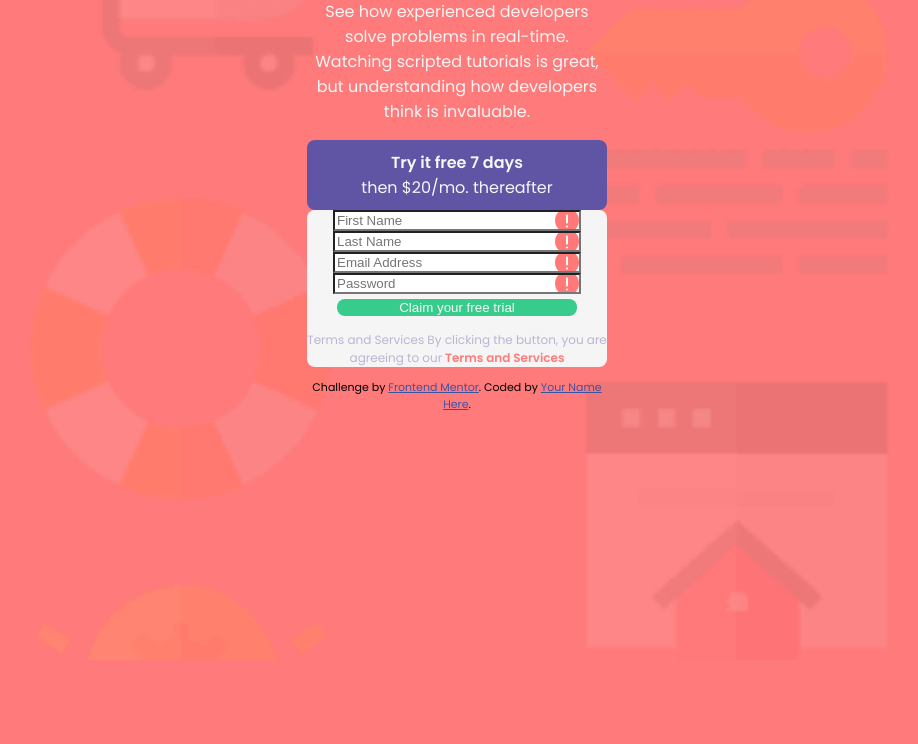
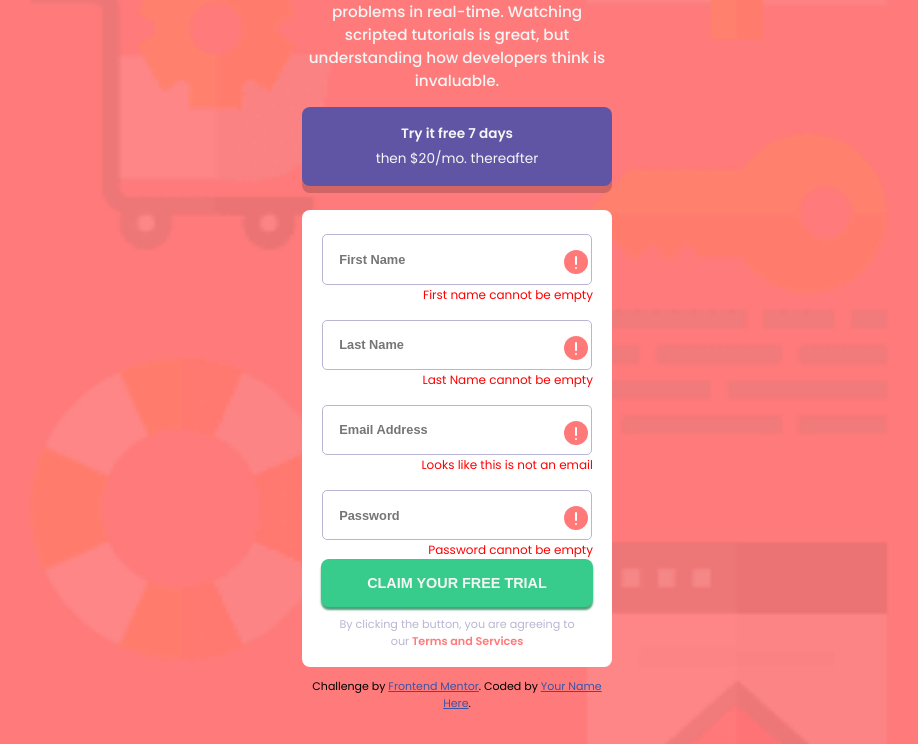
Before and after one commit to myrmnn/client-side-form-validation, a plain HTML site: page index.html in a window 1280 px wide. Shown: the part 140-884 px from the top of the page, without its empty margins (183-1101 px from the left). Before the commit the page ends 800 px from the top, so only its background shows below. Drawn offline with Linux system fonts and the light colour scheme.

Commit message:
added styles and js

```diff
--- /dev/null
+++ b/app.js
@@ -0,0 +1,20 @@
+//es6 class for reusability
+
+class FormValidator {
+	constructor(form, fields) {
+		this.form = form;
+		this.fields = fields;
+	}
+
+	initialize() {
+		console.log("form", this.form);
+		console.log("fields", this.fields);
+	}
+}
+
+const form = document.querySelector(".form");
+const fields = ["firstname", "lastname", "email", "password"];
+
+const validator = new FormValidator(form, fields);
+
+validator.initialize();
--- a/index.html
+++ b/index.html
@@ -32,6 +32,14 @@
 		</style>
 	</head>
 	<body>
+		<link
+			href="https://fonts.googleapis.com/css2?family=Poppins:wght@400;500;600;700&display=swap"
+			rel="stylesheet"
+		/>
+		<script
+			src="https://kit.fontawesome.com/15ba595f14.js"
+			crossorigin="anonymous"
+		></script>
 		<div class="top-left">
 			<h1 class="title">Learn to code by watching others</h1>
 			<p class="para">
@@ -45,21 +53,71 @@
 				<span class="trial__span">Try it free 7 days</span> then $20/mo.
 				thereafter
 			</div>
-			<form action="">
+			<form action="#" class="form">
+				<div class="input-group">
 					<input
 						class="firstname"
 						type="text"
 						placeholder="First Name"
 						required
-					pattern="[Mm]iriam"
 					/>
-				<input class="lastname" type="text" placeholder="Last Name" required />
+					<span class="error-message">First name cannot be empty</span>
+					<svg
+						class="icon icon-error hidden hidden"
+						width="24"
+						height="24"
+						xmlns="http://www.w3.org/2000/svg"
+					>
+						<g fill="none" fill-rule="evenodd">
+							<circle fill="#FF7979" cx="12" cy="12" r="12" />
+							<rect fill="#FFF" x="11" y="6" width="2" height="9" rx="1" />
+							<rect fill="#FFF" x="11" y="17" width="2" height="2" rx="1" />
+						</g>
+					</svg>
+				</div>
+				<div class="input-group">
+					<input
+						class="lastname"
+						type="text"
+						placeholder="Last Name"
+						required
+					/>
+					<span class="error-message">Last Name cannot be empty</span>
+					<svg
+						class="icon icon-error hidden hidden"
+						width="24"
+						height="24"
+						xmlns="http://www.w3.org/2000/svg"
+					>
+						<g fill="none" fill-rule="evenodd">
+							<circle fill="#FF7979" cx="12" cy="12" r="12" />
+							<rect fill="#FFF" x="11" y="6" width="2" height="9" rx="1" />
+							<rect fill="#FFF" x="11" y="17" width="2" height="2" rx="1" />
+						</g>
+					</svg>
+				</div>
+				<div class="input-group">
 					<input
 						class="email"
 						type="email"
 						placeholder="Email Address"
 						required
 					/>
+					<svg
+						class="icon icon-error hidden hidden"
+						width="24"
+						height="24"
+						xmlns="http://www.w3.org/2000/svg"
+					>
+						<g fill="none" fill-rule="evenodd">
+							<circle fill="#FF7979" cx="12" cy="12" r="12" />
+							<rect fill="#FFF" x="11" y="6" width="2" height="9" rx="1" />
+							<rect fill="#FFF" x="11" y="17" width="2" height="2" rx="1" />
+						</g>
+					</svg>
+					<span class="error-message">Looks like this is not an email</span>
+				</div>
+				<div class="input-group">
 					<input
 						class="password"
 						type="password"
@@ -67,10 +125,30 @@
 						required
 					/>
 
+					<svg
+						class="icon icon-error hidden hidden"
+						width="24"
+						height="24"
+						xmlns="http://www.w3.org/2000/svg"
+					>
+						<g fill="none" fill-rule="evenodd">
+							<circle fill="#FF7979" cx="12" cy="12" r="12" />
+							<rect fill="#FFF" x="11" y="6" width="2" height="9" rx="1" />
+							<rect fill="#FFF" x="11" y="17" width="2" height="2" rx="1" />
+						</g>
+					</svg>
+
+					<span class="error-message">Password cannot be empty</span>
+				</div>
+
 				<button class="btn">Claim your free trial</button>
+
 				<p class="terms">
-					Terms and Services By clicking the button, you are agreeing to
-					our<span class="terms__span"> Terms and Services</span>
+					By clicking the button, you are agreeing to our<span
+						class="terms__span"
+					>
+						Terms and Services</span
+					>
 				</p>
 			</form>
 		</div>
--- a/style.scss
+++ b/style.scss
@@ -12,8 +12,8 @@ $grayishBlue: hsl(246, 25%, 77%);
 body {
 	background-image: url("/images/bg-intro-mobile.png");
 	background-repeat: no-repeat;
-	width: 300px;
-	margin: 0 auto;
+	width: 310px;
+	margin: 2rem auto;
 	background-color: $Red;
 	background-position: center;
 	background-size: 110%;
@@ -28,11 +28,26 @@ body {
 	color: whitesmoke;
 }
 
+.title {
+	width: 80%;
+	font-size: 1.5rem;
+	margin: 0 auto;
+}
+
+.para {
+	font-weight: 500;
+	font-size: 0.95rem;
+}
+
 .trial {
 	background-color: $Blue;
 	border-radius: 8px;
 	text-align: center;
-	padding: 10px 0;
+	padding: 15px 0;
+	font-size: 0.85rem;
+	line-height: 1.8;
+	margin-bottom: 1.5rem;
+	box-shadow: 0px 7px 0px rgba(0, 0, 0, 0.18);
 
 	&__span {
 		font-weight: 600;
@@ -41,8 +56,9 @@ body {
 }
 
 form {
-	background-color: whitesmoke;
+	background-color: white;
 	border-radius: 8px;
+	padding: 0.5rem 0.25rem;
 }
 
 .btn {
@@ -50,31 +66,73 @@ form {
 	border: none;
 	border-radius: 8px;
 	margin: 0 auto;
-	padding: 15px px;
 }
 
 input {
 	display: block;
-	margin: 0 auto;
+	margin: 1rem auto;
+	padding: 1.3em;
+	font-size: 0.8rem;
+	border: 1px solid $grayishBlue;
+	border-radius: 5px;
+	width: 78%;
+
+	&::placeholder {
+		font-weight: 600;
+	}
 }
 
-input,
+.error-message {
+	text-align: right;
+	display: block;
+	margin-top: -15px;
+	font-size: 12px;
+	color: red;
+	padding-right: 15px;
+}
+
 .btn {
-	width: 80%;
+	padding: 1rem 2rem;
+	text-transform: uppercase;
+	font-size: 0.9rem;
+	width: 90%;
+	font-weight: 600;
+	box-shadow: 0px 3px 2px hsla(154, 59%, 33%, 0.8);
+	cursor: pointer;
+	transition: all 0.3s ease-in;
+
+	&:hover {
+		background-color: $Blue;
+	}
+
+	&:active {
+		transform: translateY(2px);
+		box-shadow: none;
+	}
+}
+
+.icon {
+	width: 24px;
+	height: 24px;
+	position: absolute;
+	top: 16px;
+	right: 20px;
+	pointer-events: none;
+	z-index: 2;
+}
+
+.input-group {
+	position: relative;
 }
 
 .terms {
 	color: $grayishBlue;
-	font-size: 12px;
+	font-size: 0.7rem;
+	width: 80%;
+	margin: 0.55rem auto;
 
 	&__span {
 		color: $Red;
 		font-weight: 600;
 	}
 }
-
-input:invalid:required {
-	background-image: url("/images/icon-error.svg");
-	background-repeat: no-repeat;
-	background-position: right;
-}
```
Also changed, not shown: style.css, 1 other file. Lines whose indentation alone changed are shown as unchanged.
